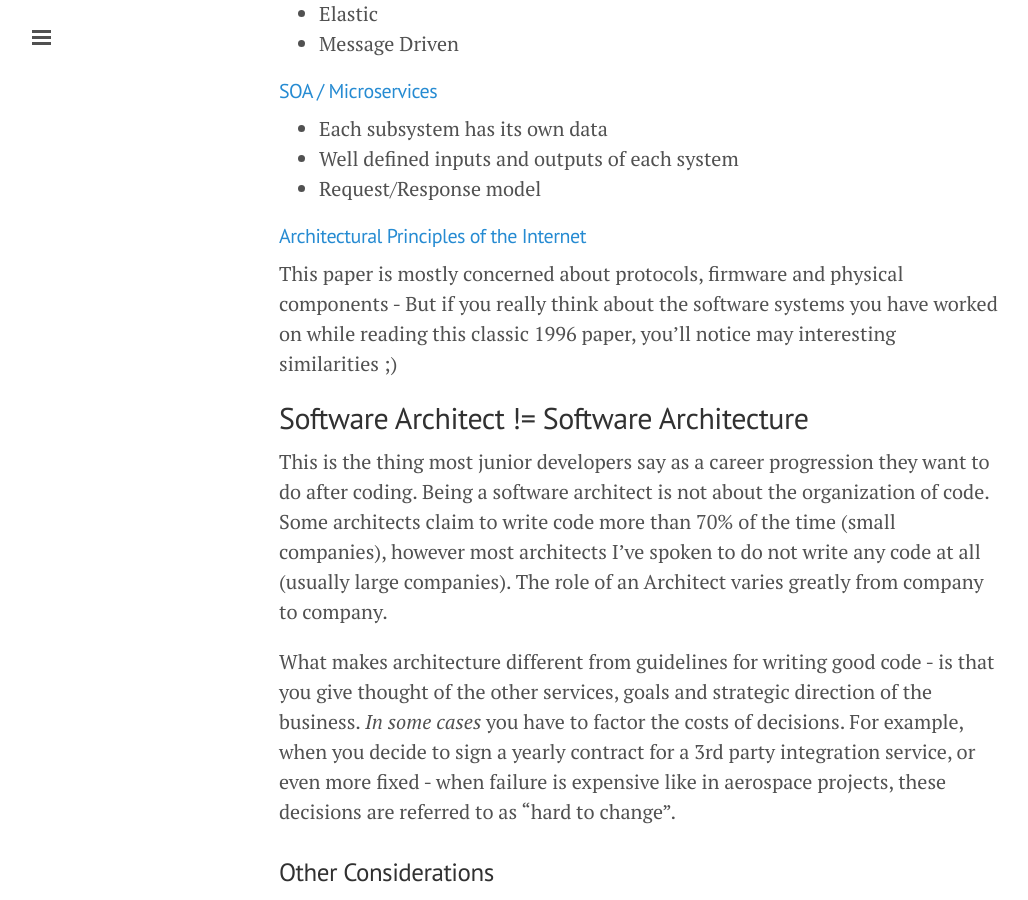
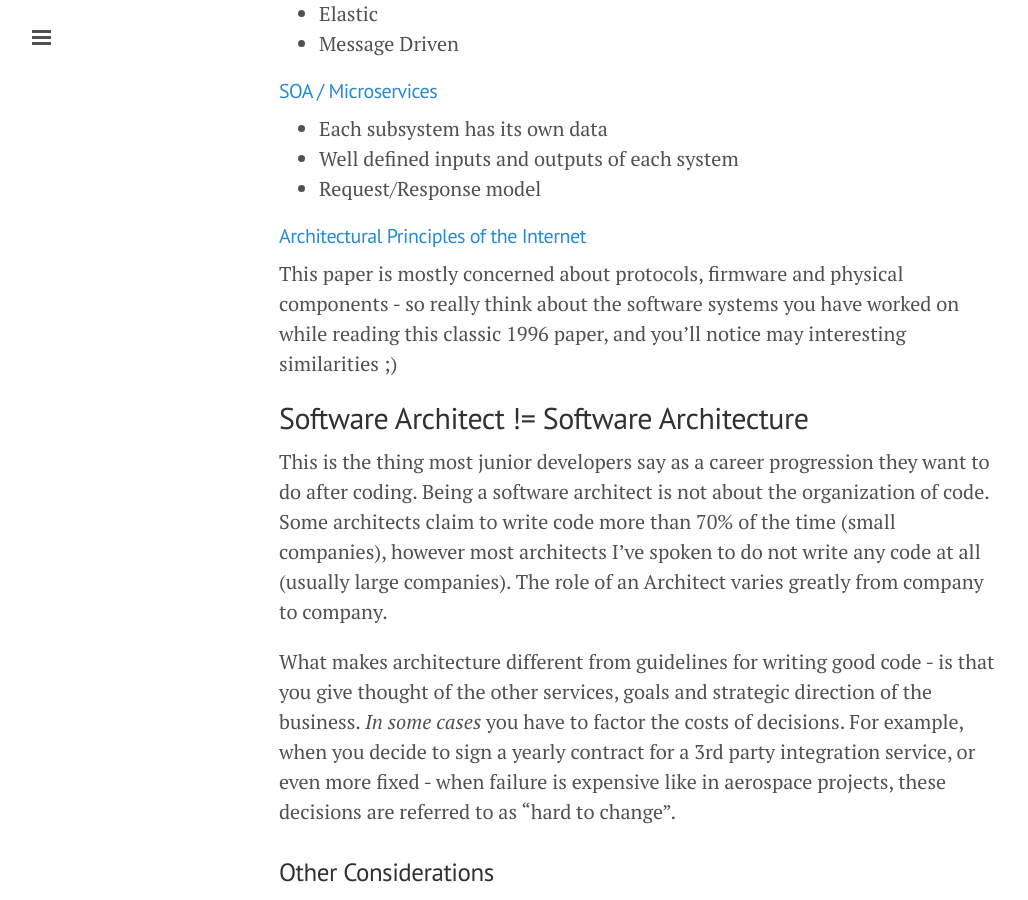
Before and after one commit to ideaflare/ideaflare.github.io, a Jekyll site: the page built from _posts/2017-06-19-architecture.markdown, in a window 1280 px wide and 900 px high, scrolled down 2441 px. Shown: the whole window, without its empty margins (1-1029 px from the left). Built offline with Jekyll 4.4.1, drawn with Linux system fonts in a browser that asks for light colours; comment, search, counter and statistics services are not loaded.

Commit message:
Update 2017-06-19-architecture.markdown

```diff
--- a/_posts/2017-06-19-architecture.markdown
+++ b/_posts/2017-06-19-architecture.markdown
@@ -62,7 +62,7 @@ This model allows you to write code without having to think about how servers ar
  * Request/Response model
 
 #### [Architectural Principles of the Internet](https://www.ietf.org/rfc/rfc1958.txt)
-This paper is mostly concerned about protocols, firmware and physical components - But if you really think about the software systems you have worked on while reading this classic 1996 paper, you'll notice may interesting similarities ;)
+This paper is mostly concerned about protocols, firmware and physical components - so really think about the software systems you have worked on while reading this classic 1996 paper, and you'll notice may interesting similarities ;)
 
 ## Software Architect != Software Architecture
 
```
